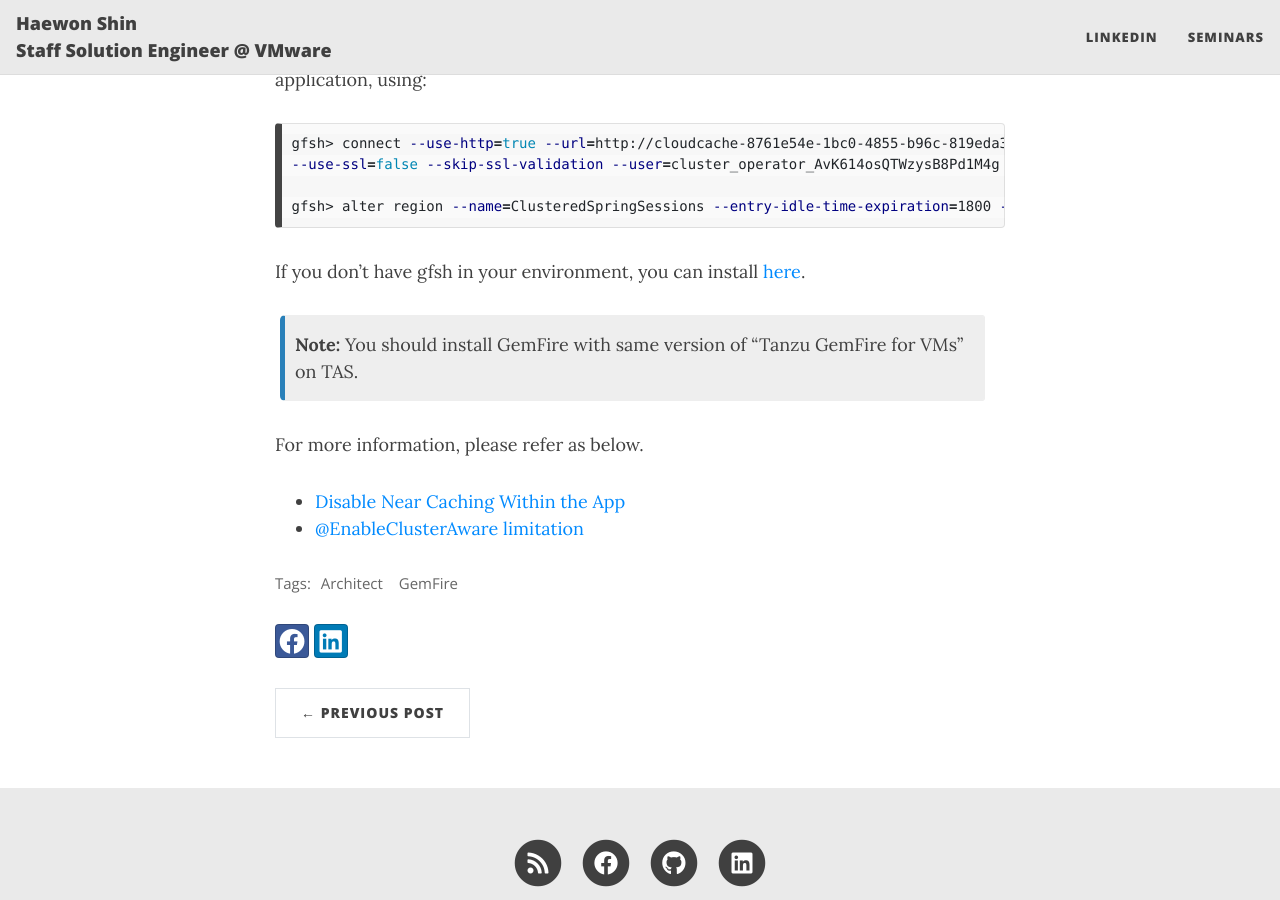
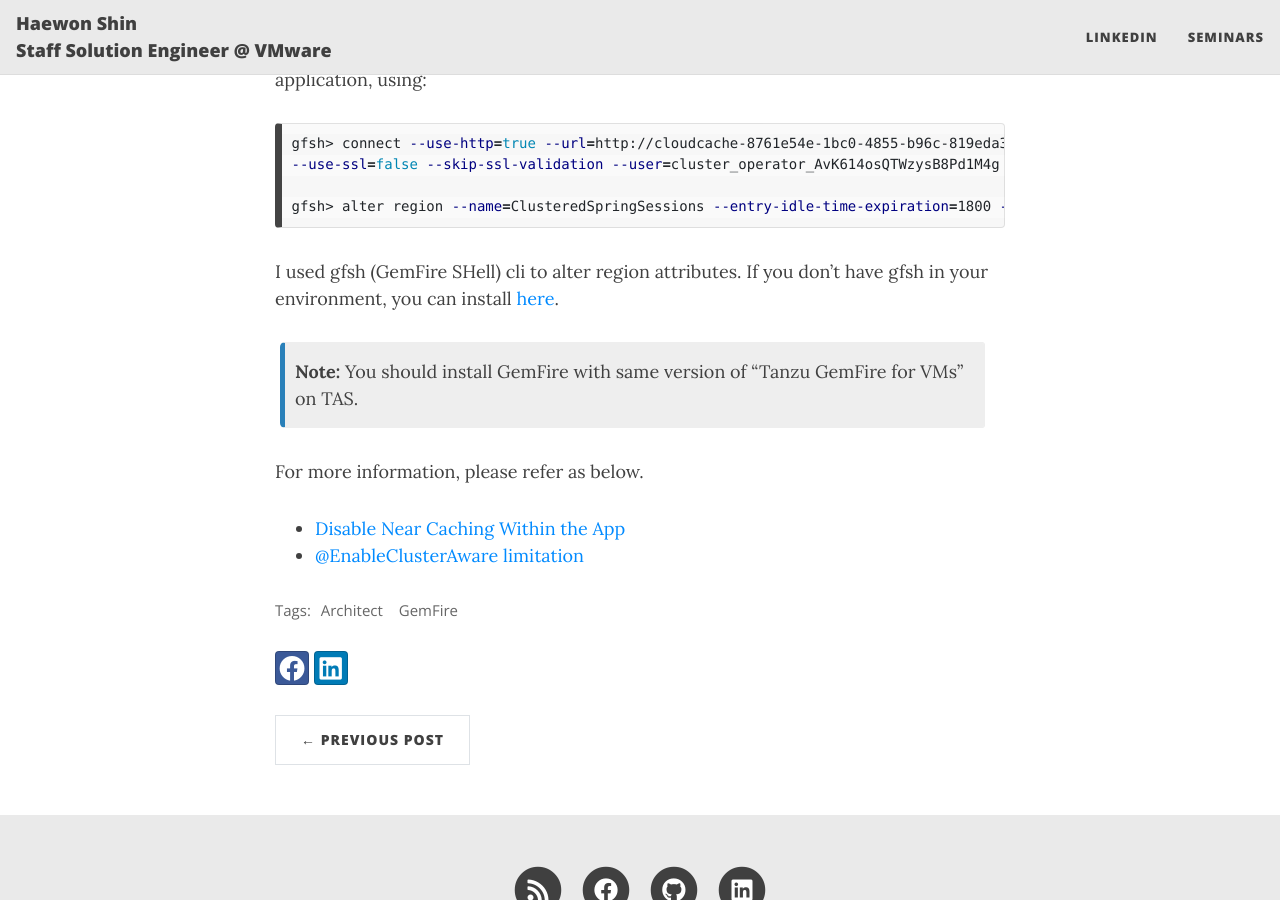
Before and after one commit to haewons-tanzu/haewons-tanzu.github.io, a Jekyll site: the page built from _posts/2020-10-30-consideration-for-using-tanzu-gemfire-vms.md, in a window 1280 px wide and 900 px high, scrolled down 840 px. Built offline with Jekyll 4.4.1, drawn with Linux system fonts in a browser that asks for light colours; nearby versions of some CDN libraries.

Commit message:
Update 2020-10-30-consideration-for-using-tanzu-gemfire-vms.md

````diff
--- a/_posts/2020-10-30-consideration-for-using-tanzu-gemfire-vms.md
+++ b/_posts/2020-10-30-consideration-for-using-tanzu-gemfire-vms.md
@@ -27,7 +27,7 @@
 
 gfsh> alter region --name=ClusteredSpringSessions --entry-idle-time-expiration=1800 --entry-idle-time-expiration-action=INVALIDATE
 ```
-If you don't have gfsh in your environment, you can install [here](2020-10-29-gemfire-installation-on-mac){:target="_blank"}.
+I used gfsh (GemFire SHell) cli to alter region attributes. If you don't have gfsh in your environment, you can install [here](2020-10-29-gemfire-installation-on-mac){:target="_blank"}.
 
 {: .box-note}
 **Note:** You should install GemFire with same version of "Tanzu GemFire for VMs" on TAS.
````
